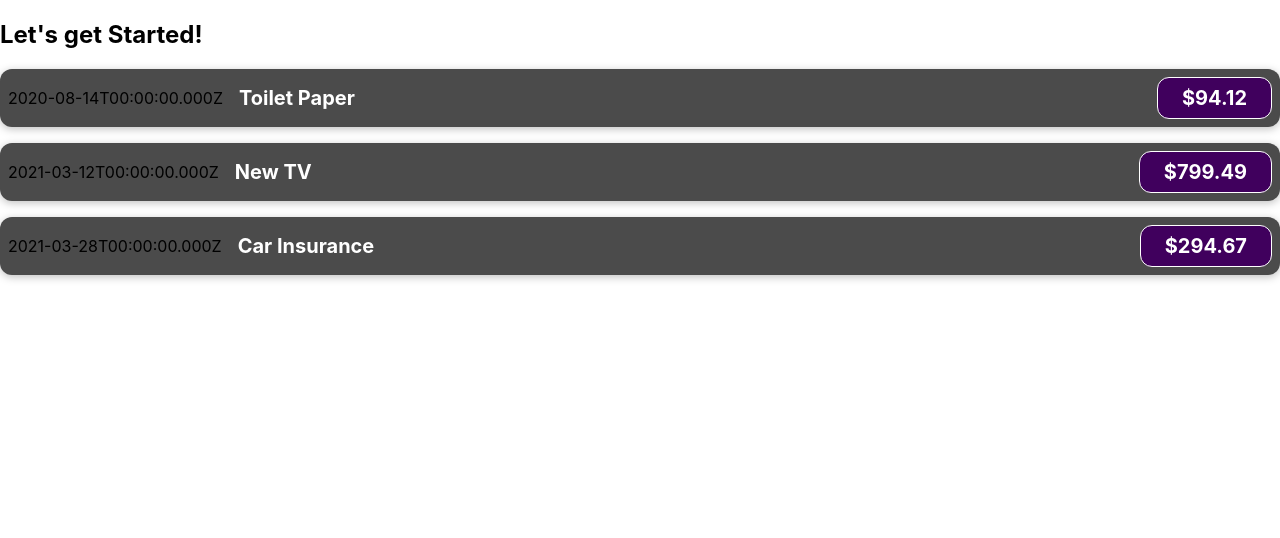
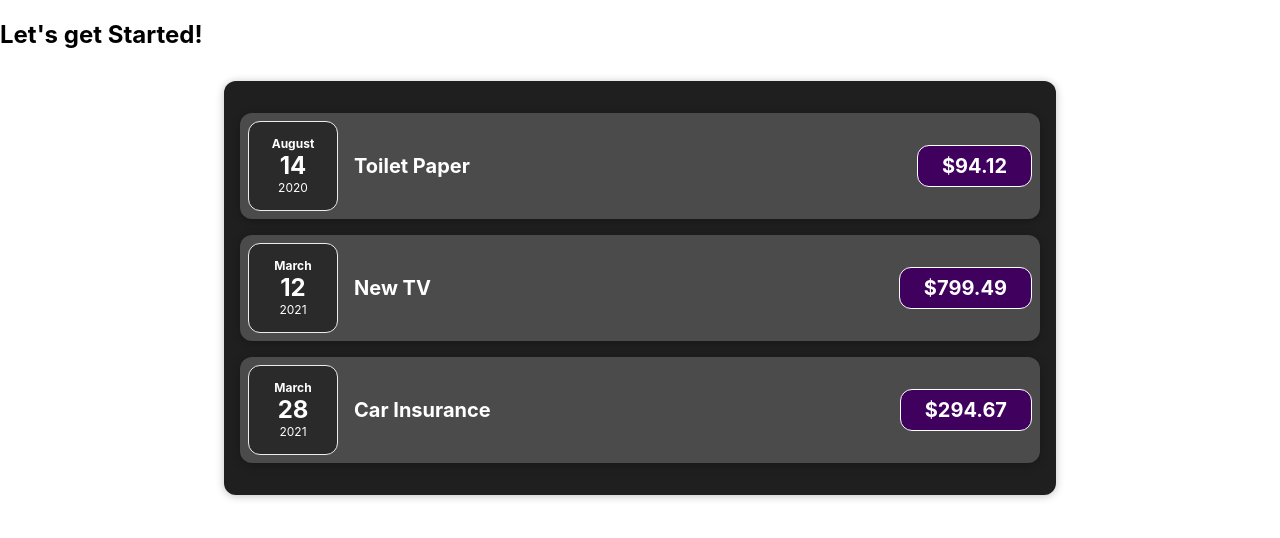
Before and after one commit to Renkai7/React_Complete-Guide, a React (Create React App) app in the folder section_03-react-basics-components/: page / in a window 1280 px wide. Shown: the top 538 px of the page. Built offline with nearby package versions, Linux system fonts and the light colour scheme.

Commit message:
Create expense component

```diff
--- a/section_03-react-basics-components/src/App.js
+++ b/section_03-react-basics-components/src/App.js
@@ -1,4 +1,5 @@
-import ExpenseItem from "./components/ExpenseItem";
+import Expenses from "./components/Expenses";
+
 import "./App.css";
 
 function App() {
@@ -28,21 +29,7 @@
 		<div>
 			<h2>Let's get Started!</h2>
 			{/* Adding a component */}
-			<ExpenseItem
-				title={expenses[0].title}
-				amount={expenses[0].amount}
-				date={expenses[0].date}
-			></ExpenseItem>
-			<ExpenseItem
-				title={expenses[1].title}
-				amount={expenses[1].amount}
-				date={expenses[1].date}
-			></ExpenseItem>
-			<ExpenseItem
-				title={expenses[2].title}
-				amount={expenses[2].amount}
-				date={expenses[2].date}
-			></ExpenseItem>
+			<Expenses items={expenses} />
 		</div>
 	);
 }
--- a/section_03-react-basics-components/src/components/ExpenseItem.js
+++ b/section_03-react-basics-components/src/components/ExpenseItem.js
@@ -1,11 +1,14 @@
 // import styling
 import "./ExpenseItem.css";
+
+// import component
+import ExpenseDate from "./ExpenseDate";
 
 // adding props in parameter
 function ExpenseItem(props) {
 	return (
 		<div className="expense-item">
-			<div>{props.date.toISOString()}</div>
+			<ExpenseDate date={props.date} />
 			<div className="expense-item__description">
 				<h2>{props.title}</h2>
 				<div className="expense-item__price">${props.amount}</div>
--- /dev/null
+++ b/section_03-react-basics-components/src/components/Expenses.js
@@ -0,0 +1,27 @@
+import "./Expenses.css";
+
+import ExpenseItem from "./ExpenseItem";
+
+function Expenses(props) {
+	return (
+		<div className="expenses">
+			<ExpenseItem
+				title={props.items[0].title}
+				amount={props.items[0].amount}
+				date={props.items[0].date}
+			/>
+			<ExpenseItem
+				title={props.items[1].title}
+				amount={props.items[1].amount}
+				date={props.items[1].date}
+			/>
+			<ExpenseItem
+				title={props.items[2].title}
+				amount={props.items[2].amount}
+				date={props.items[2].date}
+			/>
+		</div>
+	);
+}
+
+export default Expenses;
```
